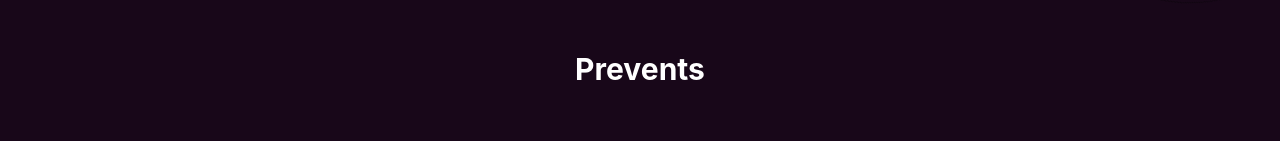
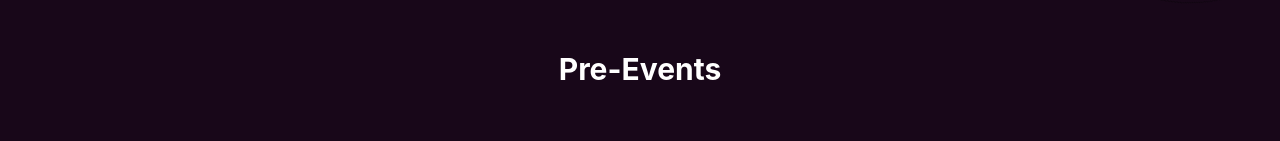
Before and after one commit to IEEE-SB-MITS/Pegasus, a React (Create React App) app: page / in a window 1280 px wide. Shown: the part 749-890 px from the top of the page. Built offline with nearby package versions, Linux system fonts and the light colour scheme.

Commit message:
minor fix

```diff
--- a/src/pages/expo/expo.js
+++ b/src/pages/expo/expo.js
@@ -153,7 +153,7 @@ const Expo = () => {
         className={`h-screen ${styles.expoColor} z-10   relative items-center justify-center`}
         id="sectionevent"
       >
-        <div  className={` flex justify-center text-3xl font-bold `}> Prevents   </div>
+        <div  className={` flex justify-center text-3xl font-bold `}> Pre-Events   </div>
       <div className={ `h-screen z-10  flex flex-col  md:flex-row gap-10 items-center  justify-center`}>
        <Govind/>
 
```
